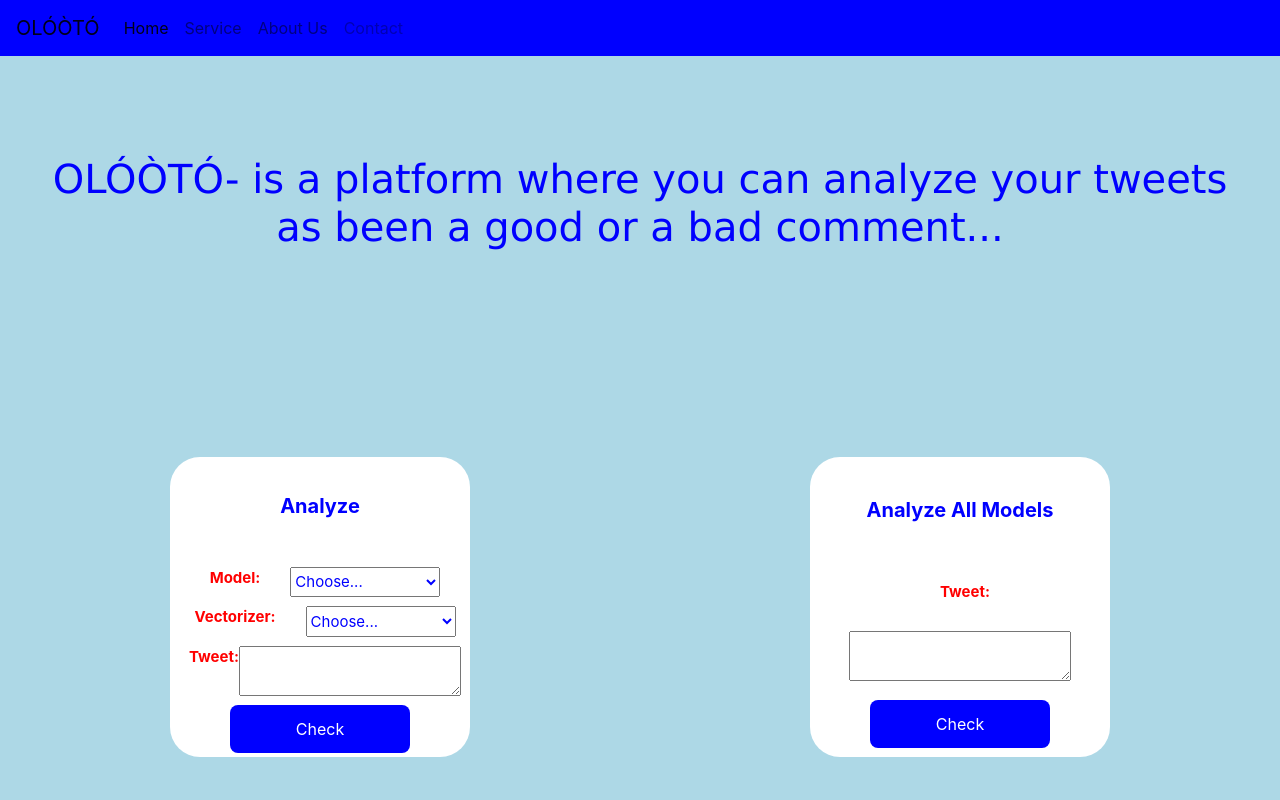
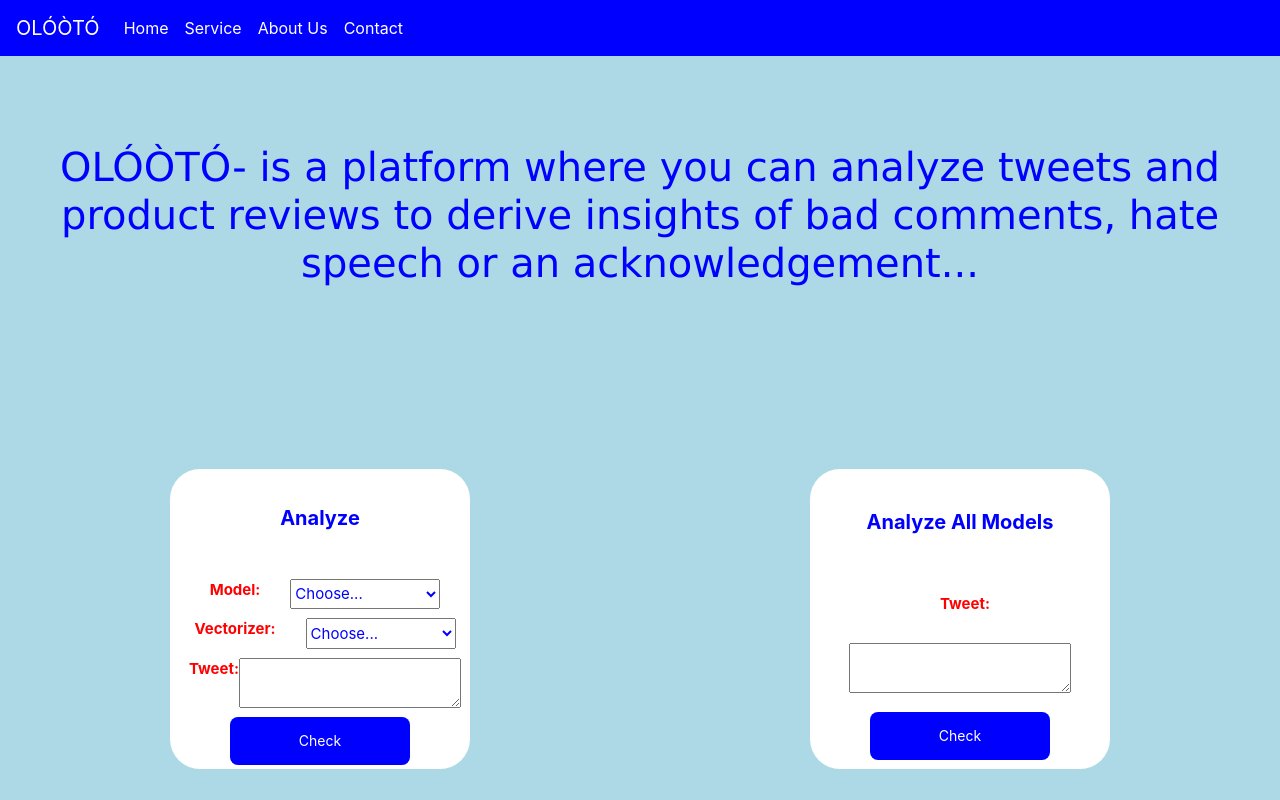
Before and after one commit to wizardcalidad/sentiment_analyser_react, a React (Create React App) app: page / in a window 1280 px wide. Shown: the top 800 px of the page. Built offline with nearby package versions, Linux system fonts and the light colour scheme.

Commit message:
A new commit

```diff
--- a/src/App.js
+++ b/src/App.js
@@ -15,7 +15,7 @@ function App(){
     <MyNav />
 
        <div className="app">
-      <h1>OLÓÒTÓ- is a platform where you can analyze your tweets as been a good or a bad comment...</h1>
+      <h1>OLÓÒTÓ- is a platform where you can analyze tweets and product reviews to derive insights of bad comments, hate speech or an acknowledgement...</h1>
       <Tweet name="Analyze"/>
       <Result name="Analyze All Models"/>
 
--- a/src/Result.js
+++ b/src/Result.js
@@ -9,7 +9,34 @@ function Result({name, message}){
 
            <Title>{name}</Title>
             <Label>Tweet:</Label><textarea>{message}</textarea>
-            <CheckButton>Check</CheckButton>
+            <CheckButton>
+            <div class="container">
+  <button type="button" class="btn btn-sm" data-toggle="modal" data-target="#myModal" style={{backgroundColor:"blue", color:"white"}}>Check</button>
+
+  <div class="modal fade" id="myModal" role="dialog">
+    <div class="modal-dialog">
+
+      <div class="modal-content">
+        <div class="modal-header">
+          <button type="button" class="close" data-dismiss="modal">&times;</button>
+          <h4 class="modal-title">ALL RESULTs</h4>
+        </div>
+        <div class="modal-body">
+          <p><a href="#">It is:</a></p>
+        </div>
+        <div class="modal-footer">
+          <button type="button" class="btn btn-default" data-dismiss="modal">Close</button>
+        </div>
+      </div>
+
+    </div>
+  </div>
+
+</div>
+
+
+
+            </CheckButton>
         </div>
     );
 }
--- a/src/Tweet.js
+++ b/src/Tweet.js
@@ -29,7 +29,34 @@ function Tweet({name, message}){
             <Container>
             <Label>Tweet:</Label><textarea>{message}</textarea>
             </Container>
-            <CheckButton>Check</CheckButton>
+            <CheckButton>
+            <div class="container">
+  <button type="button" class="btn btn-sm" data-toggle="modal" data-target="#myModal" style={{backgroundColor:"blue", color:"white"}}>Check</button>
+
+  <div class="modal fade" id="myModal" role="dialog">
+    <div class="modal-dialog">
+
+      <div class="modal-content">
+        <div class="modal-header">
+          <button type="button" class="close" data-dismiss="modal">&times;</button>
+          <h4 class="modal-title">RESULT</h4>
+        </div>
+        <div class="modal-body">
+          <p><a href="#">It is:</a></p>
+        </div>
+        <div class="modal-footer">
+          <button type="button" class="btn btn-default" data-dismiss="modal">Close</button>
+        </div>
+      </div>
+
+    </div>
+  </div>
+
+</div>
+
+
+
+            </CheckButton>
         </div>
     );
 }
--- a/src/navbar.js
+++ b/src/navbar.js
@@ -1,4 +1,5 @@
 import React, { useState } from 'react';
+import './App.css';
 import {
   Collapse,
   Navbar,
@@ -21,23 +22,23 @@ const MyNav = (props) => {
 
   return (
     <nav class="navbar navbar-expand-lg navbar-light" style={{backgroundColor:"blue"}}>
-  <a class="navbar-brand" href="#">OLÓÒTÓ</a>
+  <a class="navbar-brand" href="#" style={{color:"white"}}>OLÓÒTÓ</a>
   <button class="navbar-toggler" type="button" data-toggle="collapse" data-target="#navbarNav" aria-controls="navbarNav" aria-expanded="false" aria-label="Toggle navigation">
     <span class="navbar-toggler-icon"></span>
   </button>
   <div class="collapse navbar-collapse" id="navbarNav">
     <ul class="navbar-nav">
       <li class="nav-item active">
-        <a class="nav-link" href="#">Home <span class="sr-only">(current)</span></a>
+        <a class="nav-link" href="#" style={{color:"white"}}>Home <span class="sr-only">(current)</span></a>
       </li>
       <li class="nav-item">
-        <a class="nav-link" href="#">Service</a>
+        <a class="nav-link" href="#" style={{color:"white"}}>Service</a>
       </li>
       <li class="nav-item">
-        <a class="nav-link" href="#">About Us</a>
+        <a class="nav-link" href="#" style={{color:"white"}}>About Us</a>
       </li>
       <li class="nav-item">
-        <a class="nav-link disabled" href="#" tabindex="-1" aria-disabled="true">Contact</a>
+        <a class="nav-link disabled" href="#" tabindex="-1" aria-disabled="true" style={{color:"white"}}>Contact</a>
       </li>
     </ul>
   </div>
```
Also changed, not shown: src/App.css (line endings or trailing spaces).
